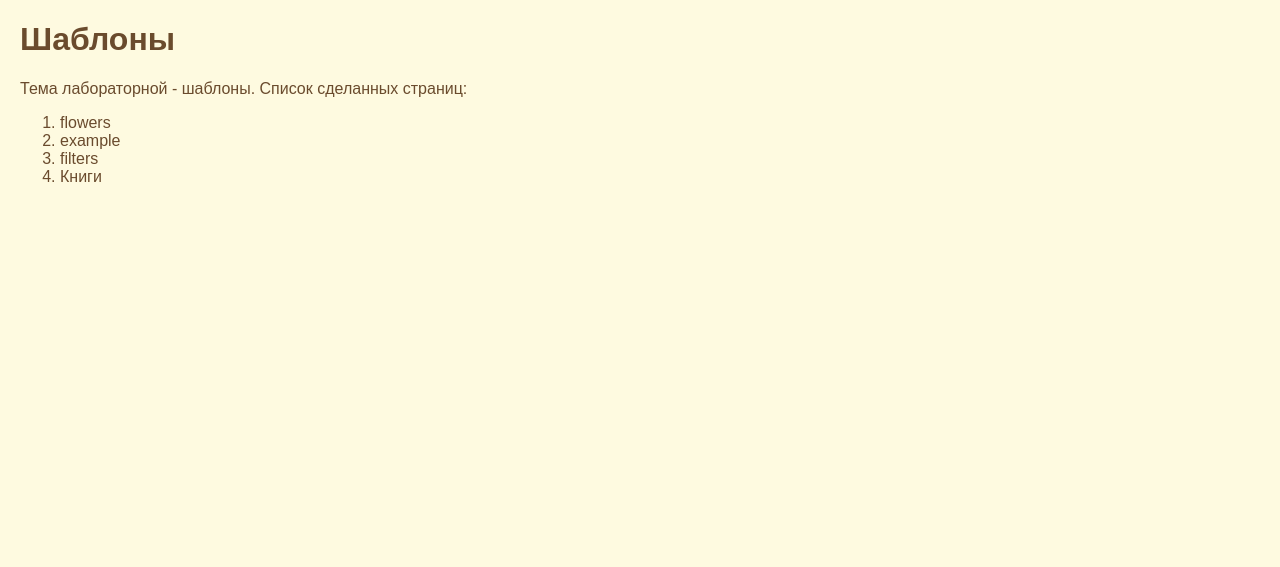
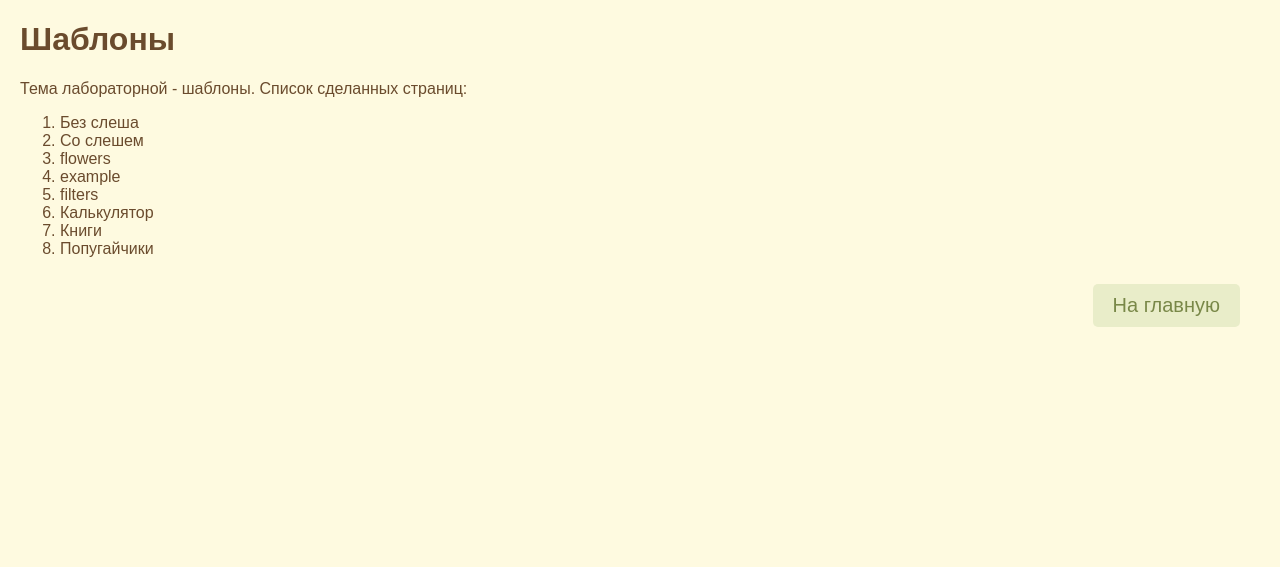
Before and after one commit to 00896/web-programming-labs-2, a Flask app: page /lab2/ in a window 1280 px wide. Shown: the part 63-630 px from the top of the page. Run offline with Flask 3, Linux system fonts and the light colour scheme.

Commit message:
Добавление ссылок

```diff
--- a/app.py
+++ b/app.py
@@ -192,6 +192,9 @@ def index():
         </header>
         <ul>
         <li><a href="/lab1">Первая лабораторная</a></li>
+        </ul>
+        <ul>
+        <li><a href="/lab2">Вторая лабораторная</a></li>
         </ul>
     <footer>
         <p>Кобзева Лидия Викторовна</p>
--- a/templates/base.html
+++ b/templates/base.html
@@ -7,6 +7,38 @@
     <title>
         Кобзева Лидия. {% block lab %} {% endblock %}
     </title>
+    <style>
+        a.button {
+            display: block;
+            padding: 10px 20px;
+            background-color: #e9edc9;
+            color:#798848;
+            text-align: center;
+            text-decoration: none;
+            font-size: 20px;
+            border-radius: 5px; /* Скругленные углы */
+            border: none;
+            transition: 0.3s ease; /* Эффект при наведении */
+            float: right; /* Кнопка справа */
+            margin: 10px; /* Отступы */
+        }
+
+        a.button:hover {
+            background-color: #d1edc9; /* Цвет кнопки при наведении */
+            color: #798848;
+        }
+
+        a.button:link, a.button:visited {
+            text-decoration:none;
+            color: #798848;
+        }
+
+        a.button:active {
+            color: #798848;
+            text-decoration: none;
+            font-weight: bold;
+        }
+    </style>
 </head>
 <body>
     <header>
@@ -14,6 +46,8 @@
     </header>
     <main>
         {% block main %} {% endblock %}
+        <a href="/" class="button">На главную</a>
+        <br><br><br>
     </main>
     <footer>
         &copy; Кобзева Лидия, ФБИ-21, 3 курс, 2024
--- a/templates/lab2.html
+++ b/templates/lab2.html
@@ -9,6 +9,12 @@
     <div>Тема лабораторной - шаблоны. Список сделанных страниц:</div>
     <ol>
         <li>
+            <a href="/lab2/a">Без слеша</a>
+        </li>
+        <li>
+            <a href="/lab2/a/">Со слешем</a>
+        </li>
+        <li>
             <a href="/lab2/flowers">flowers</a>
         </li>
         <li>
@@ -18,7 +24,13 @@
             <a href="/lab2/filters">filters</a>
         </li>
         <li>
+            <a href="/lab2/calc/">Калькулятор</a>
+        </li>
+        <li>
             <a href="/lab2/books">Книги</a>
+        </li>
+        <li>
+            <a href="/lab2/parrots">Попугайчики</a>
         </li>
     </ol>
 {% endblock %}
```
